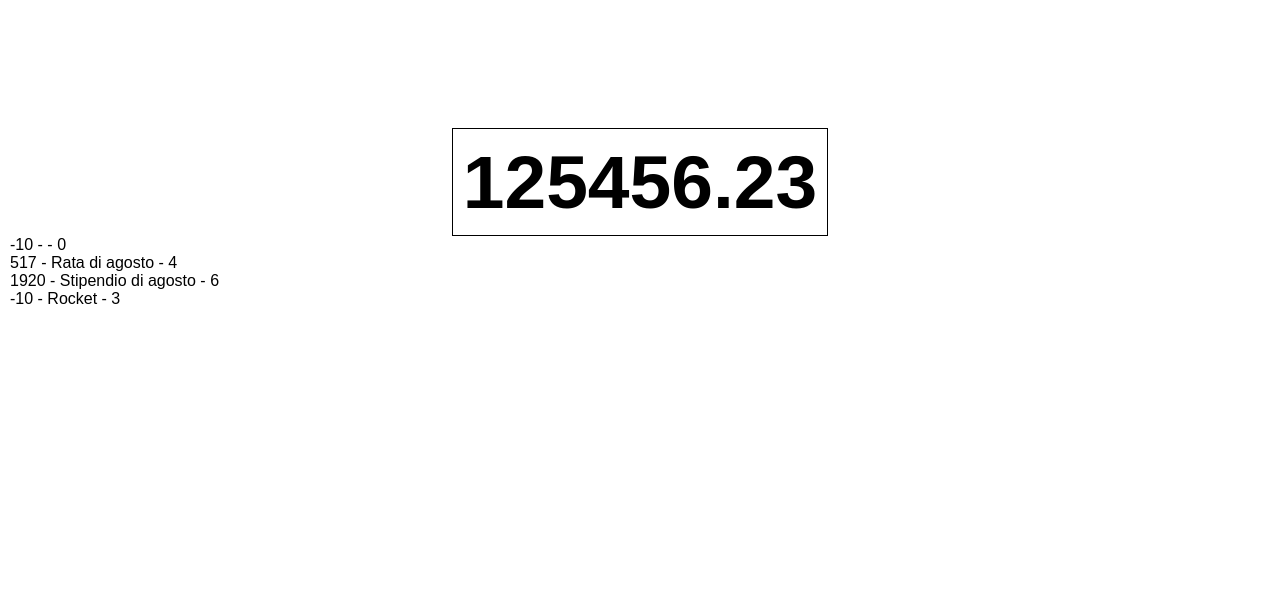
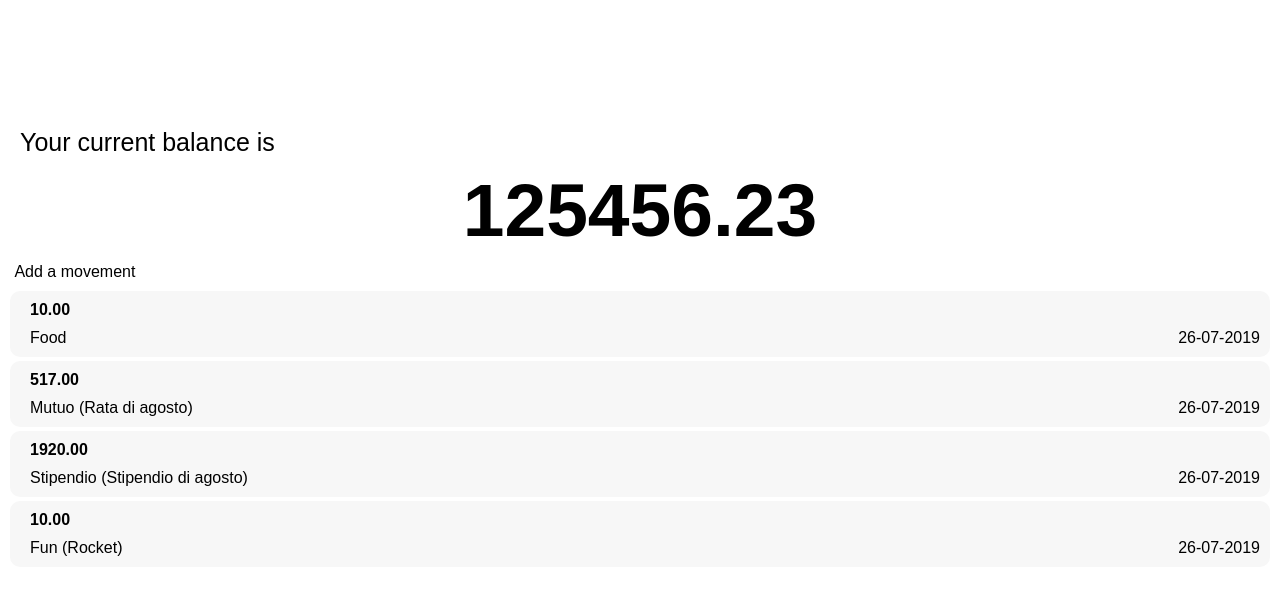
Before and after one commit to stearm/soldi, a React (Create React App) app: page / in a window 1280 px wide. Shown: the top 594 px of the page. Built offline with nearby package versions, Linux system fonts and the light colour scheme; some icons are missing; a web font is replaced by a local one.

Commit message:
movement icons and info maps, general styling

```diff
--- a/package.json
+++ b/package.json
@@ -7,6 +7,8 @@
     "@types/node": "^12.6.8",
     "@types/react": "^16.8.23",
     "@types/react-dom": "^16.8.5",
+    "moment": "^2.24.0",
+    "numeral": "^2.0.6",
     "react": "^16.8.6",
     "react-dom": "^16.8.6",
     "react-scripts": "3.0.1",
@@ -35,6 +37,7 @@
     ]
   },
   "devDependencies": {
+    "@types/numeral": "^0.0.25",
     "@types/styled-components": "^4.1.18"
   }
 }
--- a/public/index.html
+++ b/public/index.html
@@ -11,6 +11,7 @@
     -->
     <link rel="manifest" href="%PUBLIC_URL%/manifest.json" />
     <link href="https://fonts.googleapis.com/css?family=Muli:400,600,700,800,900&display=swap" rel="stylesheet" />
+    <link href="https://cdn.iconmonstr.com/1.3.0/css/iconmonstr-iconic-font.min.css" rel="stylesheet" />
     <!--
       Notice the use of %PUBLIC_URL% in the tags above.
       It will be replaced with the URL of the `public` folder during the build.
--- a/src/App.tsx
+++ b/src/App.tsx
@@ -1,5 +1,4 @@
 import React from "react";
-import logo from "./logo.svg";
 import "./App.css";
 import { InitBalancePanel } from "./components/InitBalancePanel";
 import { BalancePanel } from "./components/BalancePanel";
@@ -7,14 +6,15 @@ import { Movement } from "./types/Movement";
 import { MovementType } from "./types/MovementType";
 
 const movements: Array<Movement> = [
-  { id: "1", amount: -10, type: MovementType.LUNCH },
-  { id: "2", amount: 517, description: "Rata di agosto", type: MovementType.MUTUO },
-  { id: "3", amount: 1920, description: "Stipendio di agosto", type: MovementType.STIPENDIO },
-  { id: "4", amount: -10, description: "Rocket", type: MovementType.FUN }
+  { id: "1", amount: -10, type: MovementType.FOOD, date: Date.now() },
+  { id: "2", amount: -517, description: "Rata di agosto", type: MovementType.MUTUO, date: Date.now() },
+  { id: "3", amount: 1920, description: "Stipendio di agosto", type: MovementType.STIPENDIO, date: Date.now() },
+  { id: "4", amount: -10, description: "Rocket", type: MovementType.FUN, date: Date.now() }
 ];
 
 function App() {
   return <BalancePanel balance={125456.23} movements={movements} />;
+  // return <InitBalancePanel />;
 }
 
 export default App;
--- a/src/components/BalancePanel.tsx
+++ b/src/components/BalancePanel.tsx
@@ -1,6 +1,10 @@
 import * as React from "react";
+import moment from "moment";
 import styled from "styled-components";
 import { Movement } from "../types/Movement";
+
+import numeral from "numeral";
+import { MovementInfoAndIcon } from "../types/MovementType";
 
 const Wrapper = styled.div`
   display: flex;
@@ -14,11 +18,24 @@ const BalanceSpan = styled.span`
   font-size: 75px;
   font-weight: 800;
   align-self: center;
-  border: 1px solid black;
   padding: 10px;
 `;
 
-const MovementWrapper = styled.div``;
+const MovementWrapper = styled.div`
+  display: flex;
+  flex-direction: column;
+  border-radius: 10px;
+  background: #f7f7f7;
+  padding: 10px;
+
+  &:not(:last-child) {
+    margin-bottom: 4px;
+  }
+
+  & > div > i {
+    margin-right: 10px;
+  }
+`;
 
 interface Props {
   balance: number;
@@ -28,11 +45,32 @@ interface Props {
 export const BalancePanel: React.FC<Props> = ({ balance, movements }) => {
   return (
     <Wrapper>
-      <BalanceSpan>{balance}</BalanceSpan>
+      <span style={{ paddingLeft: 10, fontSize: 25 }}>Your current balance is</span>
+      <BalanceSpan>{numeral(balance).format("0.00")}</BalanceSpan>
+      <div style={{ display: "flex", marginBottom: 10 }}>
+        <i className="im im-plus-circle" />
+        &nbsp;Add a movement
+      </div>
       {movements.map(m => {
+        const isNegative: boolean = m.amount < 0;
+        const absValue: number = Math.abs(m.amount);
+        const formattedValue: string = numeral(absValue).format("0.00");
+        const movementDate: string = moment(m.date).format("DD-MM-YYYY");
+        const { info, icon } = MovementInfoAndIcon[m.type];
+
         return (
           <MovementWrapper key={m.id}>
-            {m.amount} - {m.description} - {m.type}
+            <div style={{ display: "flex", marginBottom: 10 }}>
+              {isNegative ? <i className="im im-angle-down" /> : <i className="im im-angle-up" />}
+              <span style={{ fontWeight: 900 }}>{formattedValue}</span>
+            </div>
+            <div style={{ display: "flex" }}>
+              <i className={`im ${icon}`} />
+              <span>
+                {info} {m.description && `(${m.description})`}
+              </span>
+              <span style={{ marginLeft: "auto" }}>{movementDate}</span>
+            </div>
           </MovementWrapper>
         );
       })}
--- a/src/types/Movement.ts
+++ b/src/types/Movement.ts
@@ -5,4 +5,5 @@ export interface Movement {
   amount: number;
   description?: string;
   type: MovementType;
+  date: number;
 }
--- a/src/types/MovementType.ts
+++ b/src/types/MovementType.ts
@@ -1,5 +1,5 @@
 export enum MovementType {
-  LUNCH,
+  FOOD,
   PUBLIC_TRANSPORT,
   FUEL,
   FUN,
@@ -8,3 +8,38 @@ export enum MovementType {
   STIPENDIO,
   OTHER
 }
+
+export const MovementInfoAndIcon = {
+  [MovementType.FOOD]: {
+    icon: "im-pizza",
+    info: "Food"
+  },
+  [MovementType.PUBLIC_TRANSPORT]: {
+    icon: "im-plane",
+    info: "Public transport"
+  },
+  [MovementType.FUEL]: {
+    icon: "im-rocket",
+    info: "Fuel"
+  },
+  [MovementType.FUN]: {
+    icon: "im-gamepad",
+    info: "Fun"
+  },
+  [MovementType.MUTUO]: {
+    icon: "im-bank",
+    info: "Mutuo"
+  },
+  [MovementType.SPESE_CONDOMINIALI]: {
+    icon: "im-home",
+    info: "Spese condominio"
+  },
+  [MovementType.STIPENDIO]: {
+    icon: "im-coin",
+    info: "Stipendio"
+  },
+  [MovementType.OTHER]: {
+    icon: "im-data",
+    info: "Altro"
+  }
+};
```
Also changed, not shown: 1 other file (tests, documents, lock files or other folders).
